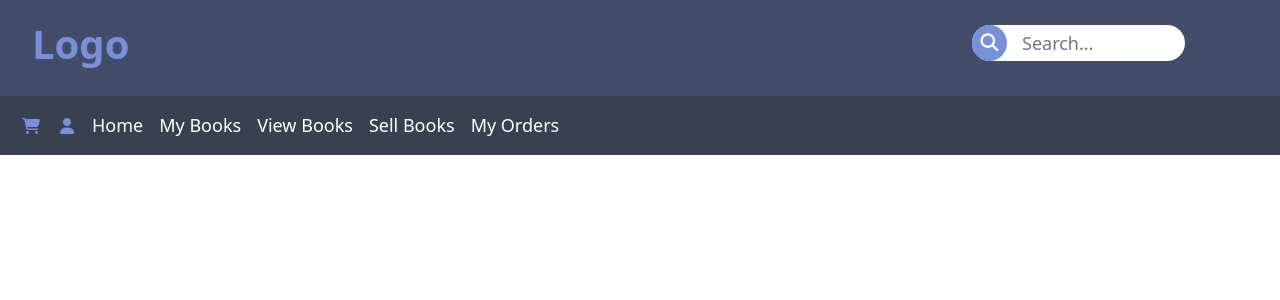
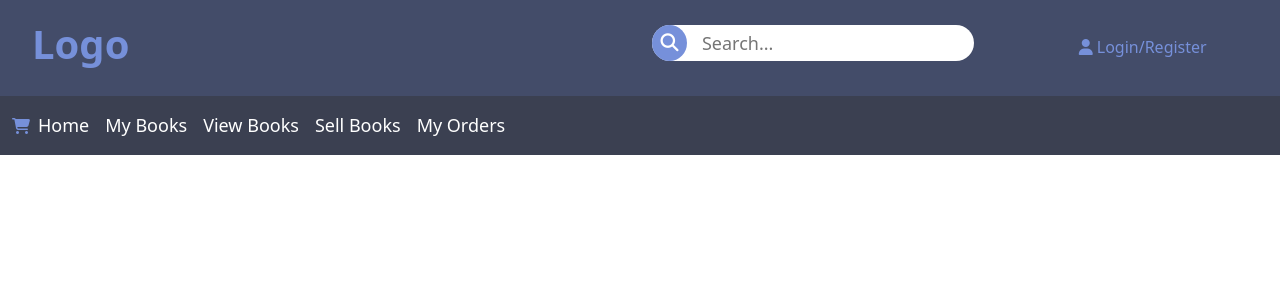
Before and after one commit to jatin527/Secondhand-Book-Buying-Selling-Portal, a Django app: template BookPortal/templates/navbar.html in a window 1280 px wide. Shown: the top 300 px of the page. Run offline with Django 3.2, Linux system fonts and the light colour scheme; the template is opened without the code that fills it, so the values that code supplies are empty; some libraries are stand-ins or nearby versions.

Commit message:
navbar static update

```diff
--- a/BookPortal/assets/css/navbar.css
+++ b/BookPortal/assets/css/navbar.css
@@ -8,18 +8,19 @@ body {
     padding-bottom: 10px;
 }
 
-h1.logo{
-    padding: 20px;
-}
-h1.logo a{
-    text-decoration: none;
+h1.logo {
+    padding-top: 30px;
     font-size: 40px;
-    color: #7690DA;
+    color: #5caae9;
     font-weight: bold;
 }
 
 li.nav-item a {
     color: white;
+    font-size: 18px;
+}
+
+i.fas {
     font-size: 18px;
 }
 
@@ -30,73 +31,3 @@ li.nav-item a {
 .row2 {
     background-color: #3B4051;
 }
-
-.input {
-    border: 0;
-    outline: none;
-    color: #8b7d77;
-}
-
-.search_wrap {
-    margin-right: 10%;
-    margin-top: 25px;
-}
-
-.search_wrap .search_box {
-    position: relative;
-    height: 60px;
-    padding-right: 100px;
-}
-
-.search_wrap .search_box .input {
-    position: absolute;
-    top: 0;
-    width: 80%;
-    height: 60%;
-    padding: 10px 20px;
-    border-radius: 3px;
-    font-size: 18px;
-}
-
-.search_wrap .search_box .btn {
-    position: absolute;
-    top: 0;
-    right: 0;
-    width: 35px;
-    height: 60%;
-    background: #7690da;
-    z-index: 1;
-    cursor: pointer;
-}
-
-.search_wrap .search_box .btn:hover {
-    background: #708bd2;
-}
-
-.search_wrap .search_box .btn.btn_common .fas {
-    position: absolute;
-    top: 50%;
-    left: 50%;
-    transform: translate(-50%, -50%);
-    color: #fff;
-    font-size: 18px;
-}
-
-.search_wrap.search_wrap_4 .search_box .input {
-    padding-left: 50px;
-    border-radius: 50px;
-}
-
-.search_wrap.search_wrap_4 .search_box .btn {
-    left: 0px;
-    border-radius: 50%;
-}
-i.fa-bars{
-    color: #7690DA;
-}
-
-a.ai i{
-    color: #7690DA;
-    padding: 10px;
-    float: left;
-}
--- a/BookPortal/static/css/navbar.css
+++ b/BookPortal/static/css/navbar.css
@@ -8,29 +8,104 @@ body {
     padding-bottom: 10px;
 }
 
+h1.logo {
+    padding: 20px;
+}
 
-h1.logo {
-    padding-top: 30px;
+h1.logo a {
+    text-decoration: none;
     font-size: 40px;
-    color: #5caae9;
+    color: #7690DA;
     font-weight: bold;
 }
 
 li.nav-item a {
-    color:white;
+    color: white;
     font-size: 18px;
-
 }
-i.fas{
-    font-size: 18px;
-
-}
-
-
 
 .row1 {
     background-color: #434c69;
 }
+
 .row2 {
     background-color: #3B4051;
 }
+
+.input {
+    border: 0;
+    outline: none;
+    color: #8b7d77;
+}
+
+.search_wrap {
+    margin-right: 0%;
+    margin-top: 25px;
+}
+
+.search_wrap .search_box {
+    position: relative;
+    height: 60px;
+    padding-right: 0px;
+}
+
+.search_wrap .search_box .input {
+    position: absolute;
+    top: 0;
+    width: 80%;
+    height: 60%;
+    padding: 10px 20px;
+    border-radius: 3px;
+    font-size: 18px;
+}
+
+.search_wrap .search_box .btn {
+    position: absolute;
+    top: 0;
+    right: 0;
+    width: 35px;
+    height: 60%;
+    background: #7690da;
+    z-index: 1;
+    cursor: pointer;
+}
+
+.search_wrap .search_box .btn:hover {
+    background: #708bd2;
+}
+
+.search_wrap .search_box .btn.btn_common .fas {
+    position: absolute;
+    top: 50%;
+    left: 50%;
+    transform: translate(-50%, -50%);
+    color: #fff;
+    font-size: 18px;
+}
+
+.search_wrap.search_wrap_4 .search_box .input {
+    padding-left: 50px;
+    border-radius: 50px;
+}
+
+.search_wrap.search_wrap_4 .search_box .btn {
+    left: 0px;
+    border-radius: 50%;
+}
+
+i.fa-bars {
+    color: #7690DA;
+}
+
+a.ai {
+    color: #7690DA;
+    float: left;
+    text-decoration: none;
+}
+
+a.user {
+    margin-top: 35px;
+    color: #7690DA;
+    float: left;
+    text-decoration: none;
+}
--- a/BookPortal/templates/navbar.html
+++ b/BookPortal/templates/navbar.html
@@ -5,24 +5,24 @@
     <meta charset="UTF-8">
     <meta name="viewport" content="width=device-width, initial-scale=1.0">
     <title>Books</title>
-    <link rel="stylesheet" href="css/bootstrap.css">
-    <link rel="stylesheet" href="css/navbar.css">
+    <link rel="stylesheet" href="../assets/css/bootstrap.css">
+    <link rel="stylesheet" href="../static/css/navbar.css">
     <script src="https://kit.fontawesome.com/5a485982fd.js" crossorigin="anonymous"></script>
-    <script src="js/bootstrap.js"></script>
+    <script src="../assets/js/bootstrap.js"></script>
 </head>
 
 <body>
     <div class="container-fluid">
         <div class="row row1">
-            <div class="col-9">
+            <div class="col-5">
                 <h1 class="logo">
                     <a href="#">
                         Logo
                     </a>
                 </h1>
-
             </div>
-            <div class="col-3">
+            <div class="col-1"></div>
+            <div class="col-4">
                 <div class="search_wrap search_wrap_4">
                     <div class="search_box">
                         <div class="btn btn_common">
@@ -34,7 +34,14 @@
                     </div>
                 </div>
             </div>
+            <div class="col-2">
+                <a class="user" href="#">
+                    <i class="fas fa-user"></i>
+                    Login/Register
+                </a>
+            </div>
         </div>
+
         <div class="row row2">
             <nav class="navbar navbar-expand-md">
 
@@ -47,9 +54,7 @@
                 <a class="ai" href="#">
                     <i class="fas fa-shopping-cart"></i>
                 </a>
-                <a class="ai" href="#">
-                    <i class="fas fa-user"></i>
-                </a>
+
                 <div class="collapse navbar-collapse" id="navbarSupportedContent">
                     <ul class="navbar-nav">
                         <li class="nav-item">
```
Also changed, not shown: BookPortal/templates/index.html (+10 -10 lines).
